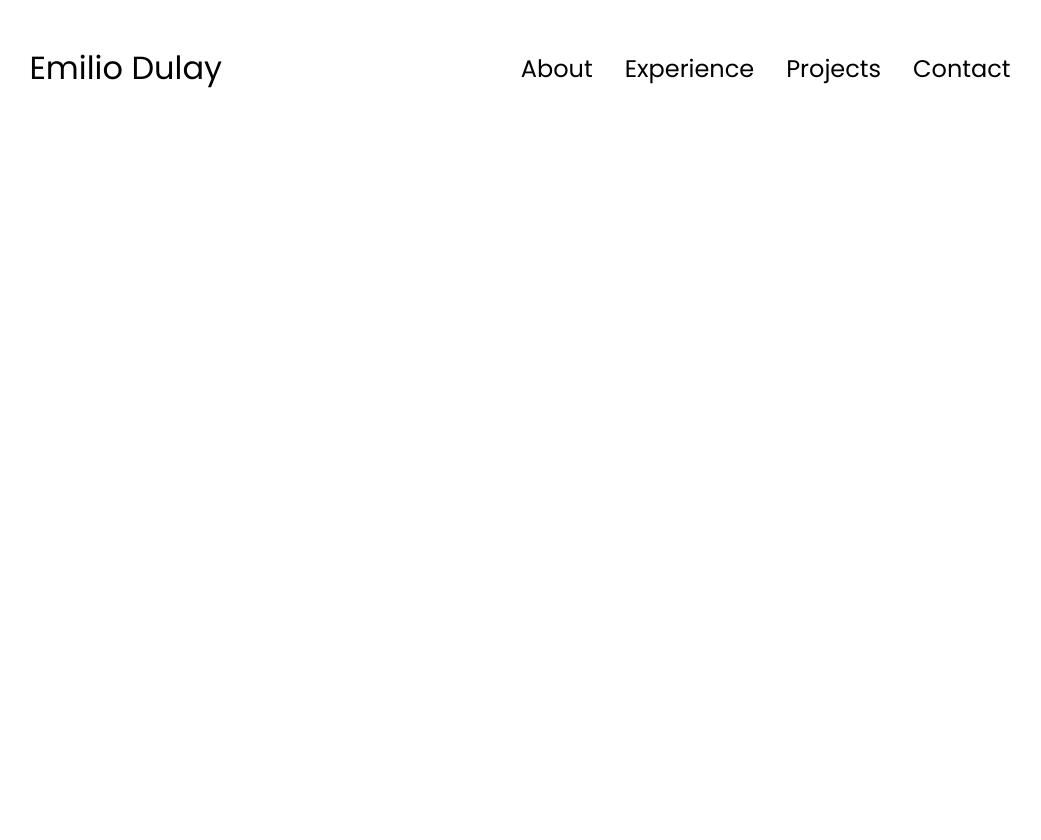
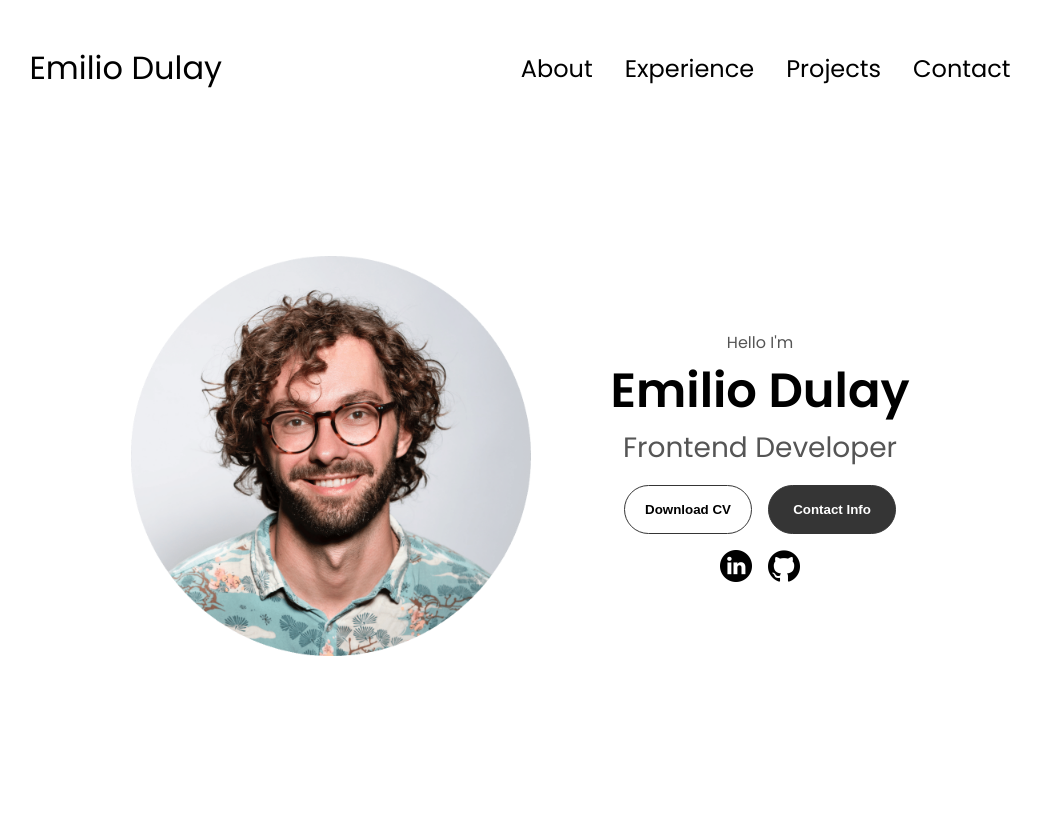
Before and after one commit to EmilioD19/Portfolio-Website-1, a plain HTML site: page index.html in a window 1280 px wide. Shown: the whole page, without its empty margins (120-1161 px from the left). Before the commit the page ends 800 px from the top, so only its background shows below. Drawn offline with Linux system fonts and the light colour scheme.

Commit message:
configure new buttons and added the assets folder + contents

```diff
--- a/index.html
+++ b/index.html
@@ -22,7 +22,7 @@
         </nav>
         <nav id="hamburger-nav"> <!-- Going to create a hamburger menu. (Note: onclick is the js functionality)-->
             <div class="logo">Emilio Dulay</div>
-            <div class="hamburger.menu">
+            <div class="hamburger-menu">
                 <div class="hamburger-icon" onclick="toggleMenu()">
                     <span></span> <!-- Lines of the hamburger-->
                     <span></span>
@@ -36,6 +36,35 @@
                 </div>
             </div>
         </nav>
+        <section id="profile">
+            <div class="section__pic-container">
+                <img src="./assets/profile-pic.png" alt="Emilio Dulay profile picture">
+            </div>
+            <div class="section__text">
+                <p class="section__text__p1">Hello I'm</p>
+                <h1 class="title">Emilio Dulay</h1>
+                <p class="section__text__p2">Frontend Developer</p>
+                <div class="btn-container">
+                    <button class="btn btn-color-2" onclick= "window.open('./assets/resume-example.pdf')">Download CV</button>
+                    <button class="btn btn-color-1" onclick= "location.href= '/#contact'">Contact Info</button>
+                </div>
+                <div id="socials-container">
+                    <img
+                    src="./assets/linkedin.png"
+                    alt="My LinkedIn profile"
+                    class="icon"
+                    onclick="location.href='https://www.linkedin.com/in/emilio-dulay-542a932a5/'"
+                    />
+                    <img
+                    src="./assets/github.png"
+                    alt="My Github profile"
+                    class="icon"
+                    onclick="location.href='https://github.com/EmilioD19'"
+                    />
+                </div>
+            </div>
+        </section>
+        <section id="about"></section>
         <script src="script.js"></script> <!-- # Link the script.js file -->
     </body>
 </html>
--- a/style.css
+++ b/style.css
@@ -154,3 +154,114 @@ a:hover {
 .hamburger-icon span:first-child {
     transform: none;
 }
+
+
+/* SECTIONS */
+
+section {
+    padding: 4vh;
+    height: 96; /*sum of padding and height is 100*/
+    margin: 0 10rem;
+    box-sizing: border-box; /*thing do not overlap with each other */
+    min-height: fit-content; /*thing do not overlap with each other */
+}
+
+.section-container{
+    display: flex;
+}
+
+/* PROFILE SECTION */
+
+#profile {
+    display: flex;
+    justify-content: center;
+    gap: 5rem;
+    height: 80vh;
+}
+
+.section__pic-container {
+    display: flex;
+    height: 400px;
+    width: 400px;
+    margin: auto 0;
+}
+
+.section__text {
+    align-self: center;
+    text-align: center;
+}
+
+.section__text__p {
+    font-weight: 600;
+}
+
+.section__text__p1 {
+    text-align: center;
+}
+
+.section__text__p2 {
+    font-size: 1.75rem;
+    margin-bottom: 1rem;
+}
+
+.title {
+    font-size: 3rem;
+    text-align: center;
+}
+
+#socials-container {
+    display: flex;
+    justify-content: center;
+    margin-top: 1rem;
+    gap: 1rem;
+}
+
+/* ICONS */
+
+.icon {
+    cursor: pointer;
+    height: 2rem;
+}
+
+/* BUTTONS */
+
+.btn-container {
+    display: flex;
+    justify-content: center;
+    gap: 1rem;
+}
+
+.btn {
+    font-weight: 600;
+    transition: all 300ms ease;
+    padding: 1rem;
+    width: 8rem;
+    border-radius: 2rem;
+}
+
+.btn-color-1,
+.btn-color-2 {
+    border: rgb(53, 53, 53) 0.1rem solid;
+}
+
+.btn-color-1,
+.btn-color-2:hover {
+    background: rgb(53,53,53);
+    color: white;
+}
+
+.btn-color-1:hover {
+    background: rgb(0,0,0);
+}
+
+.btn-color-2 {
+    background: none;
+}
+
+.btn-color-2:hover {
+    border: rgb(255, 255, 255);
+}
+
+.btn-container {
+    gap: 1rem
+}
```
Also changed, not shown: assets/about-pic.png (added), assets/arrow.png (added), assets/checkmark.png (added), assets/education.png (added), assets/email.png (added), assets/experience.png (added), assets/github.png (added), assets/linkedin.png (added), assets/profile-pic-2.png (added), assets/profile-pic.png (added), assets/project-1.png (added), assets/project-2.png (added), assets/project-3.png (added), 1 other file.
